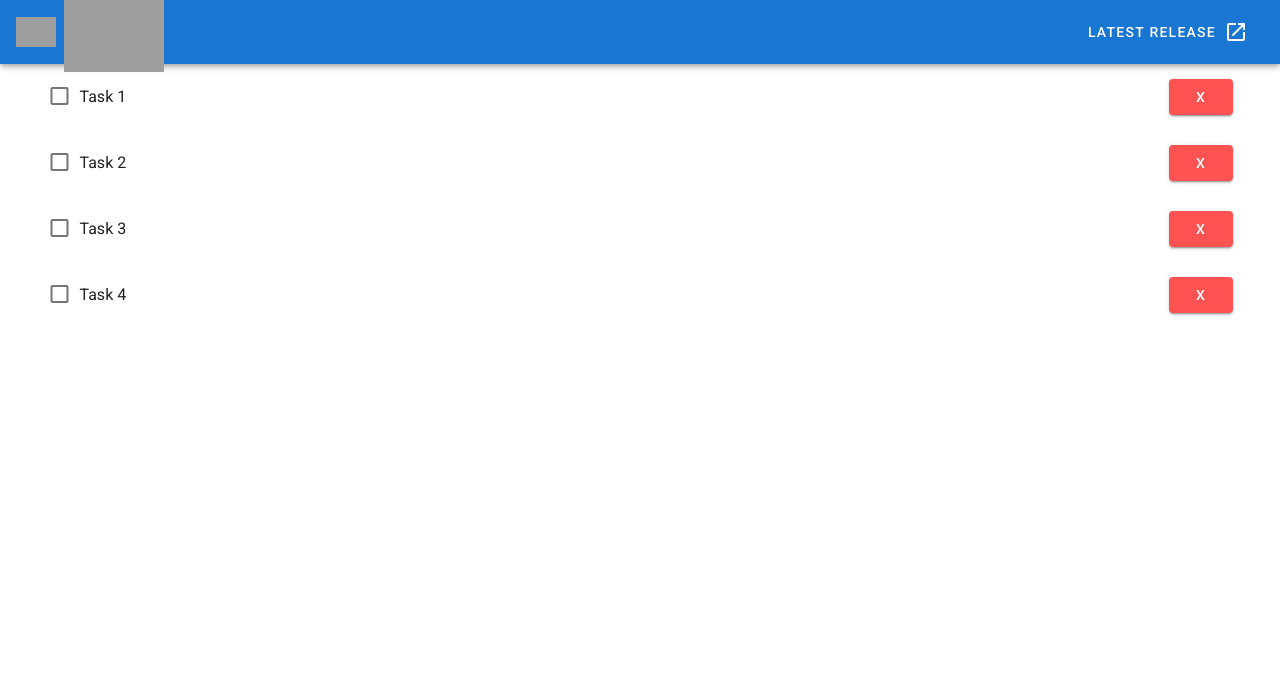
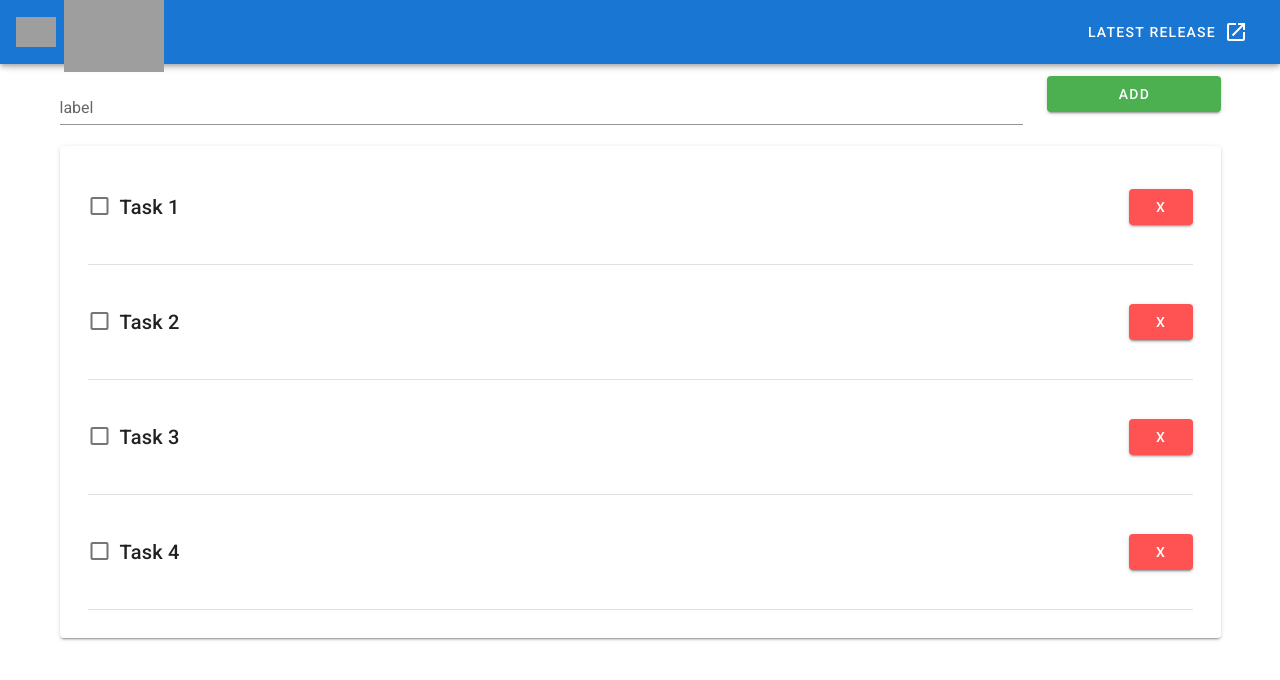
Before and after one commit to Wuttiwat2001/To-Do-List, a Vue app: page / in a window 1280 px wide. Shown: the top 680 px of the page. Built offline with nearby package versions, Linux system fonts and the light colour scheme; grey boxes are pictures that could not be loaded.

Commit message:
just fix layout

```diff
--- a/src/views/Home.vue
+++ b/src/views/Home.vue
@@ -1,16 +1,39 @@
 <template>
   <div class="home">
     <v-container>
+      <v-row>
+        <v-col cols="10">
+          <v-text-field
+          name="name"
+          label="label"
+          id="id"
+        ></v-text-field>
+        </v-col>
+        <v-col cols="2">
+          <v-btn block color="success">Add</v-btn>
+        </v-col>
+      </v-row>
+      <v-card>
+        <v-card-title primary-title>
+          <v-container>
             <v-row
-        class="d-flex flex-row align-center"
+              class="d-flex flex-row"
               v-for="(item, index) in todos"
               :key="index"
             >
+            <v-col cols="12" class="d-flex flex-row align-center">
               <v-checkbox v-model="value" value="value"></v-checkbox>
               <span>{{ item.title }}</span>
               <v-spacer></v-spacer>
               <v-btn color="error">X</v-btn>
+            </v-col>
+            <v-col cols="12">
+              <v-divider></v-divider>
+            </v-col>
             </v-row>
+          </v-container>
+        </v-card-title>
+      </v-card>
     </v-container>
   </div>
 </template>
```
Lines whose indentation alone changed are shown as unchanged.
